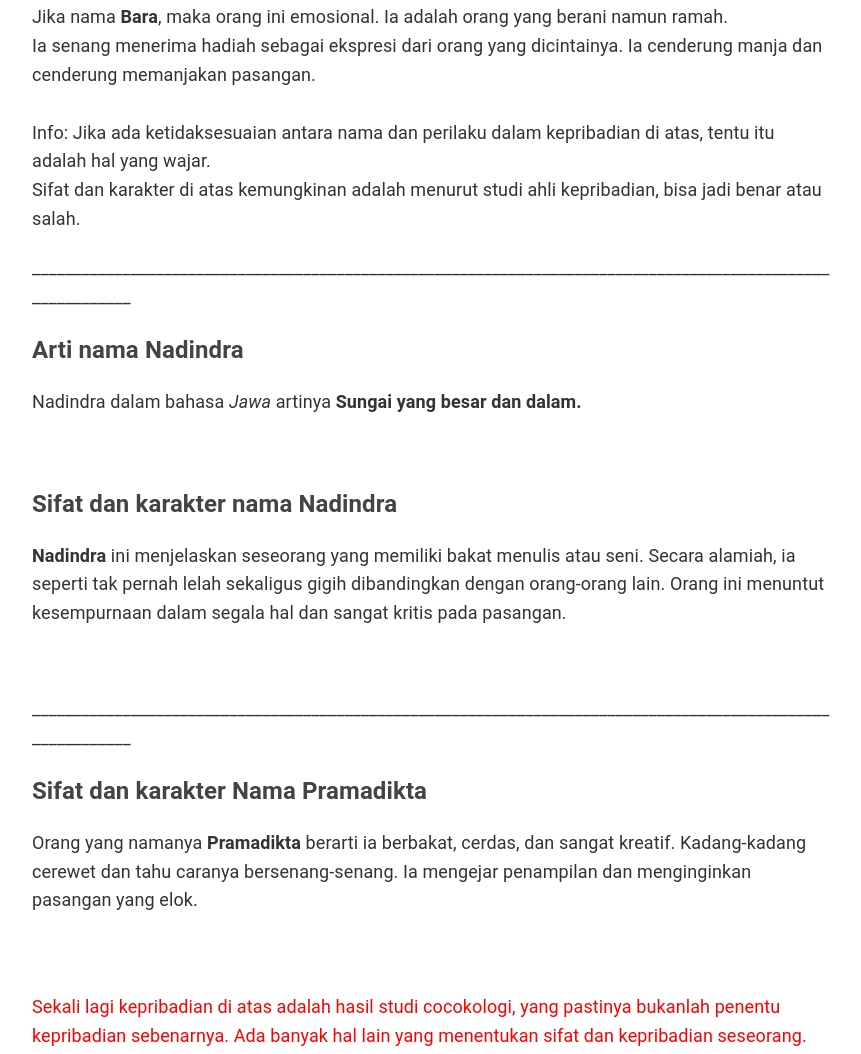
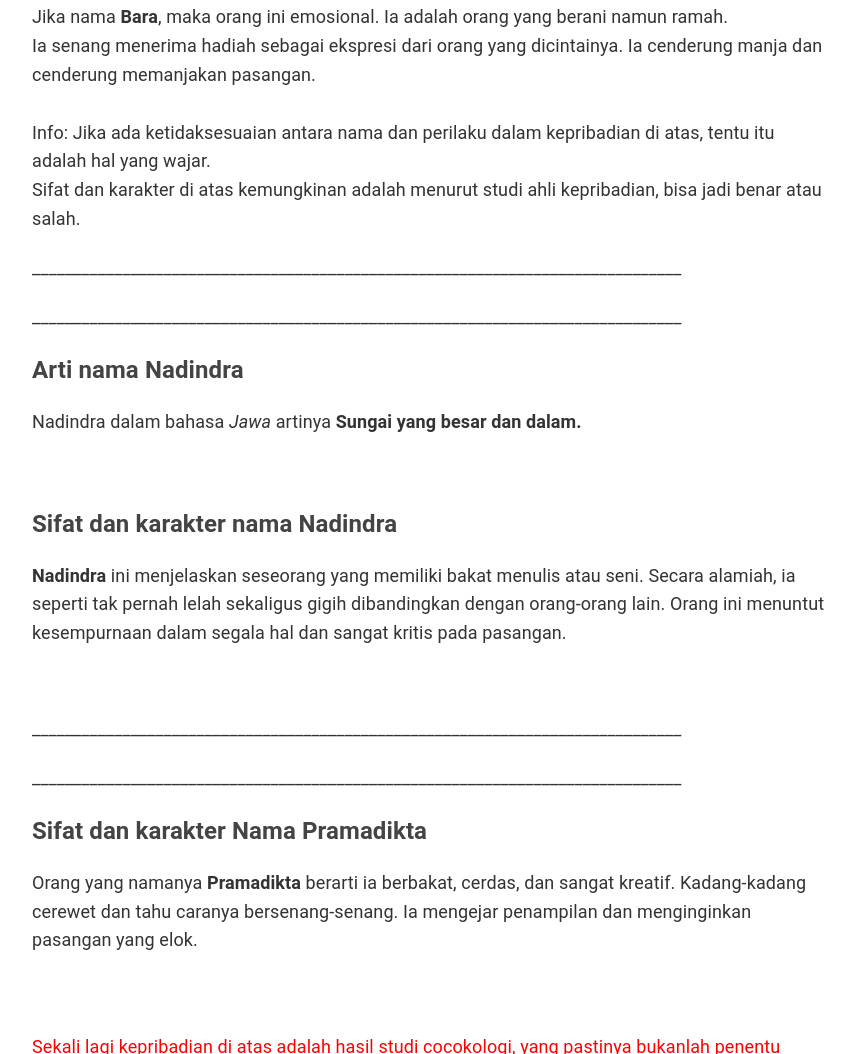
Before and after one commit to novialdy/Arti-Nama, a plain HTML site: page index.html in a window 1280 px wide. Shown: the part 1094-2148 px from the top of the page, without its empty margins (208-1069 px from the left). Drawn offline with Linux system fonts and the light colour scheme.

Commit message:
Update index.html

```diff
--- a/index.html
+++ b/index.html
@@ -89,8 +89,8 @@
 
 		</p>
 
-	<p>_____________________________________________________________________________________________________________</p>
-
+<p>_______________________________________________________________________________</p>
+<p>_______________________________________________________________________________</p>
 
     <!--- scrip NADINDRA-->
 <h4>Arti nama Nadindra</h4>
@@ -104,8 +104,8 @@ Secara alamiah, ia seperti tak pernah lelah sekaligus gigih dibandingkan dengan
 Orang ini menuntut kesempurnaan dalam segala hal dan sangat kritis pada pasangan.</p>
        <br>
 
-<p>_____________________________________________________________________________________________________________</p>
-
+<p>_______________________________________________________________________________</p>
+<p>_______________________________________________________________________________</p>
 
   <!--- scrip PRAMADIKTA-->
 
```
